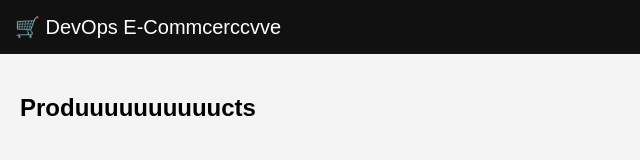
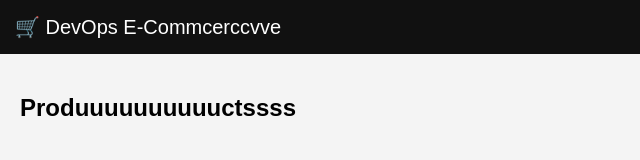
Before and after one commit to Azmat-Ahmed/E-Commerce-Style-App, a website: page public/index.html in a window 1280 px wide. Shown: the full height of the page, 0-640 px from the left. Drawn offline with Linux system fonts and the light colour scheme; no server answers.

Commit message:
change text

```diff
--- a/public/index.html
+++ b/public/index.html
@@ -12,7 +12,7 @@
 <body>
   <nav>🛒 DevOps E-Commcerccvve</nav>
   <div class="container">
-    <h2>Produuuuuuuuuucts</h2>
+    <h2>Produuuuuuuuuuctssss</h2>
     <div id="products"></div>
   </div>
 
```
